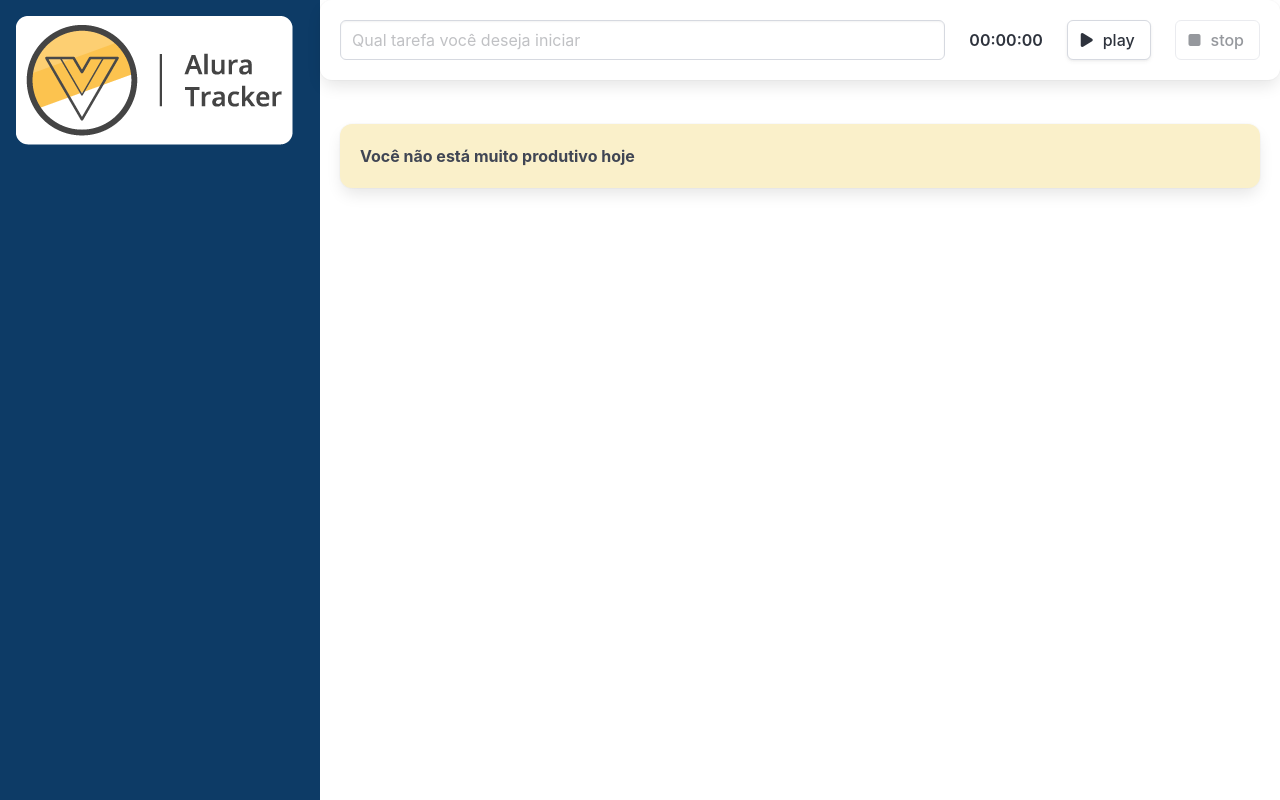
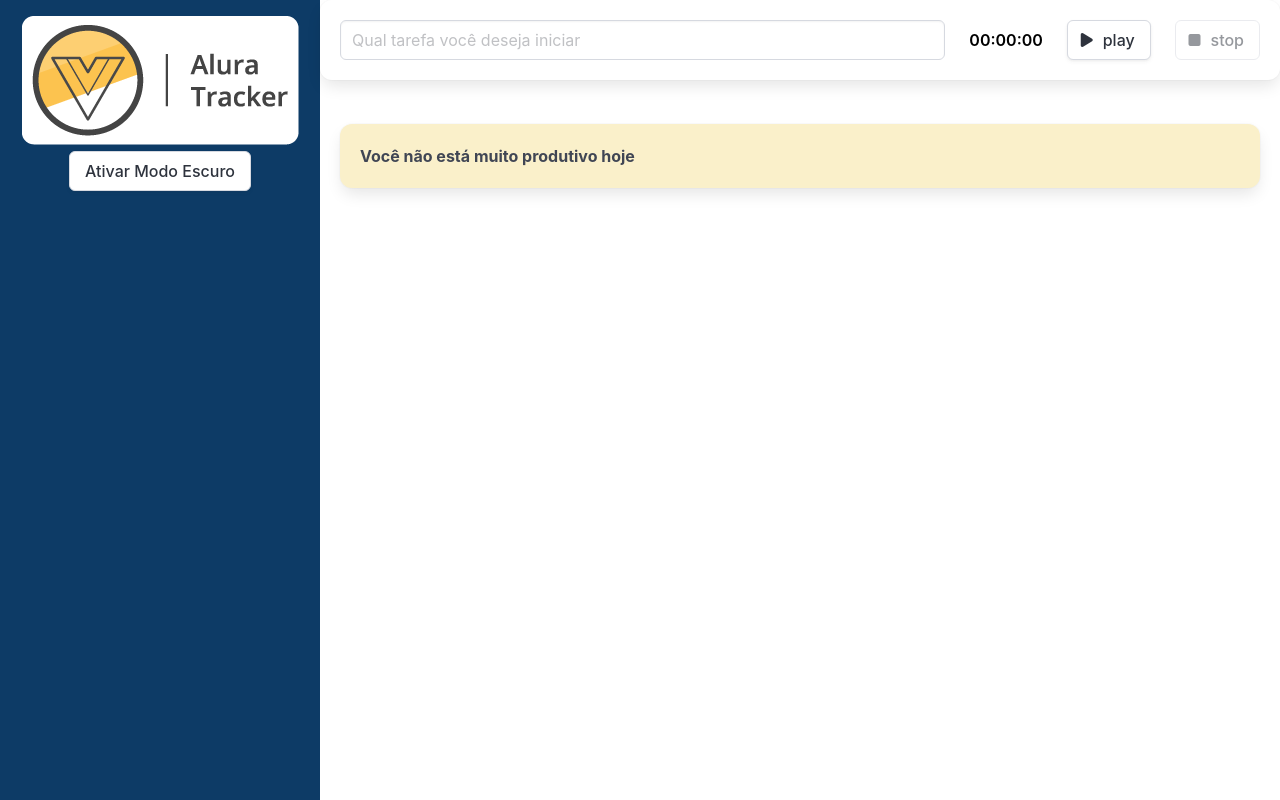
Before and after one commit to jonasluis/alura-tracker, a Vue app: page / in a window 1280 px wide. Built offline with nearby package versions, Linux system fonts and the light colour scheme.

Commit message:
feat: criar modo escuro

```diff
--- a/src/App.vue
+++ b/src/App.vue
@@ -1,9 +1,9 @@
 <template>
-  <main class="columns is-gapless is-multiline">
+  <main class="columns is-gapless is-multiline " :class="{ 'modo-escuro': modoEscuroAtivo }">
     <div class="column is-one-quarter">
-      <BarraLateral/>
+      <BarraLateral @ao-tema-alterado="trocarTema"/>
     </div>
-    <div class="column is-three-quarter fundo" >
+    <div class="column is-three-quarter fundo conteudo" >
       <Formulario @aoSalvarTarefa="salvarTarefa" />
 
       <div class="lista">
@@ -31,7 +31,8 @@
   components: { BarraLateral, Formulario, Tarefa, Box },
   data() {
             return {
-                tarefas: [] as ITarefa[]
+                tarefas: [] as ITarefa[],
+                modoEscuroAtivo: false
             }
         },
   computed: {
@@ -42,6 +43,9 @@
   methods: {
       salvarTarefa (tarefa: ITarefa) {
           this.tarefas.push(tarefa)
+      },
+      trocarTema(modoEscuroAtivo: boolean){
+        this.modoEscuroAtivo = modoEscuroAtivo
       }
   }
 });
@@ -51,4 +55,17 @@
 .lista {
   padding: 1.25rem;
 }
+main{
+  --bg-primario: #fff;
+  --texto-primario: #000
+}
+
+main.modo-escuro{
+  --bg-primario: #2b2d42;
+  --texto-primario: #ddd
+}
+
+.conteudo{
+  background-color: var(--bg-primario);
+}
 </style>
--- a/src/components/BarraLateral.vue
+++ b/src/components/BarraLateral.vue
@@ -1,32 +1,55 @@
 <template>
-    <header>
-        <h1>
-            <img src="../assets/logo.png" alt="">
-        </h1>
-    </header>
+  <header>
+    <h1>
+      <img src="../assets/logo.png" alt="">
+    </h1>
+    <button class="button" @click="alterarTema">
+      {{ textoBotao }}
+    </button>
+  </header>
 </template>
 
 <script lang="ts">
 import { defineComponent } from 'vue';
 
 export default defineComponent({
-    name: 'BarraLateral'
+  name: 'BarraLateral',
+  emits: ['aoTemaAlterado'],
+  computed: {
+    textoBotao() {
+      if (this.modoEscuroAtivo) {
+        return 'Desativar Modo Escuro'
+      }
+      return 'Ativar Modo Escuro'
+    }
+  },
+  data() {
+    return {
+      modoEscuroAtivo: false
+    }
+  },
+  methods: {
+    alterarTema() {
+      this.modoEscuroAtivo = !this.modoEscuroAtivo
+      this.$emit('aoTemaAlterado', this.modoEscuroAtivo)
+    }
+  }
 })
 </script>
 
 <style scoped>
-
 header {
   padding: 1rem;
   background: #0d3b66;
   width: 100%;
   height: 100vh;
+  text-align: center;
 }
+
 @media only screen and (max-width: 768px) {
   header {
     padding: 2.5rem;
     height: auto;
   }
 }
-
 </style>
--- a/src/components/Box.vue
+++ b/src/components/Box.vue
@@ -1,5 +1,5 @@
 <template>
-    <div class="box has-text-weight-bold">
+    <div class="box has-text-weight-bold" :style="estilos">
       <slot></slot>
     </div>
   </template>
@@ -8,12 +8,13 @@
   import { defineComponent } from 'vue'
 
   export default defineComponent({
-    name: 'BoxCaixa'
+    name: 'BoxCaixa',
+    data () {
+      return{
+        estilos:{
+          background:'#FAF0CA'
+        }
+      }
+    }
   })
   </script>
-
-  <style scoped>
-  .box {
-    background: #FAF0CA;
-  }
-  </style>
--- a/src/components/Cronometro.vue
+++ b/src/components/Cronometro.vue
@@ -1,6 +1,8 @@
 <template>
     <section>
-        <strong>{{ tempoDecorrido }}</strong>
+        <strong class="display">
+            {{ tempoDecorrido }}
+        </strong>
     </section>
 </template>
 
@@ -23,3 +25,9 @@
     },
 })
 </script>
+
+<style scoped>
+.display{
+    color: var(--texto-primario);
+}
+</style>
--- a/src/components/Formulario.vue
+++ b/src/components/Formulario.vue
@@ -1,5 +1,5 @@
 <template>
-    <div class="box">
+    <div class="box formulario">
         <div class="columns">
             <div class="column is-8" role="form" aria-label="Formulario para criação de uma nova tarefa">
                 <input type="text"
@@ -40,3 +40,11 @@
     }
 })
 </script>
+
+
+<style>
+.formulario {
+ color: var(--texto-primario);
+ background-color: var(--bg-primario);
+}
+</style>
```
